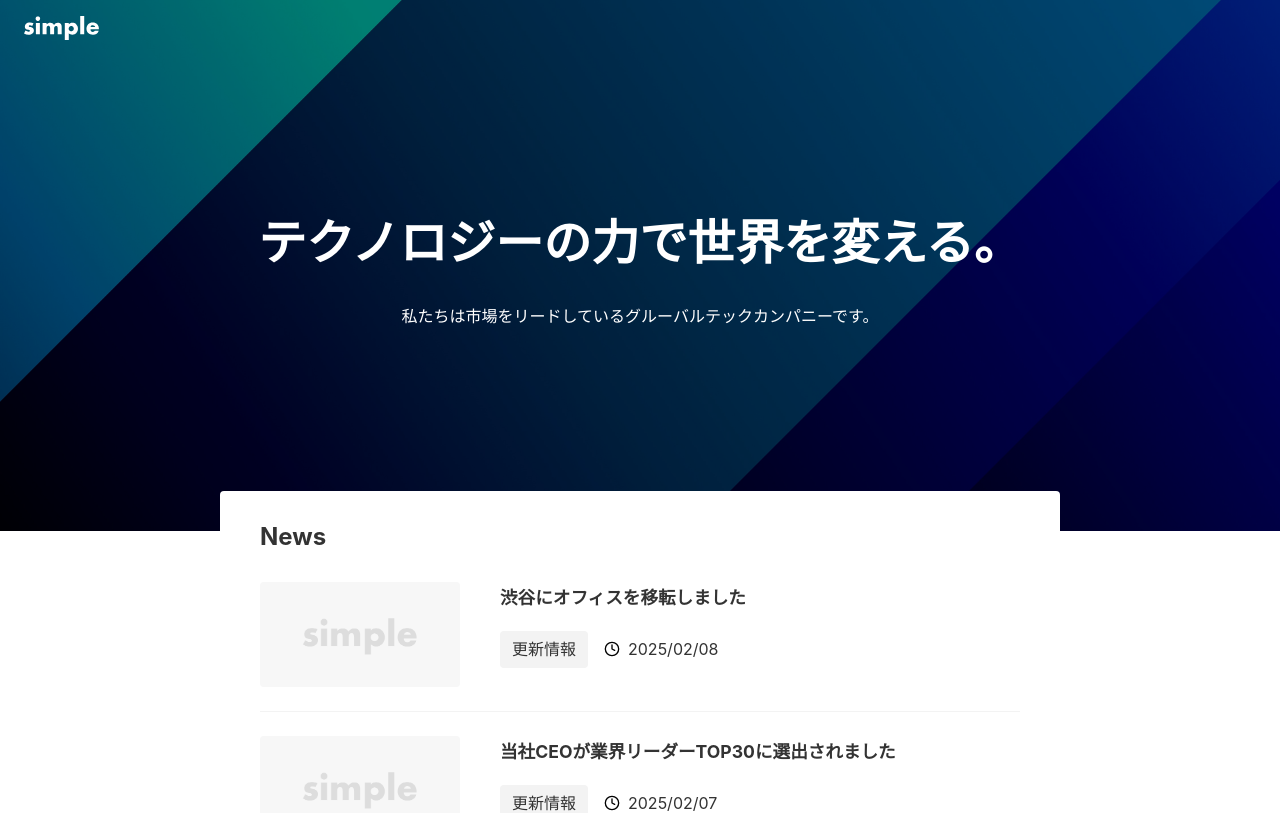
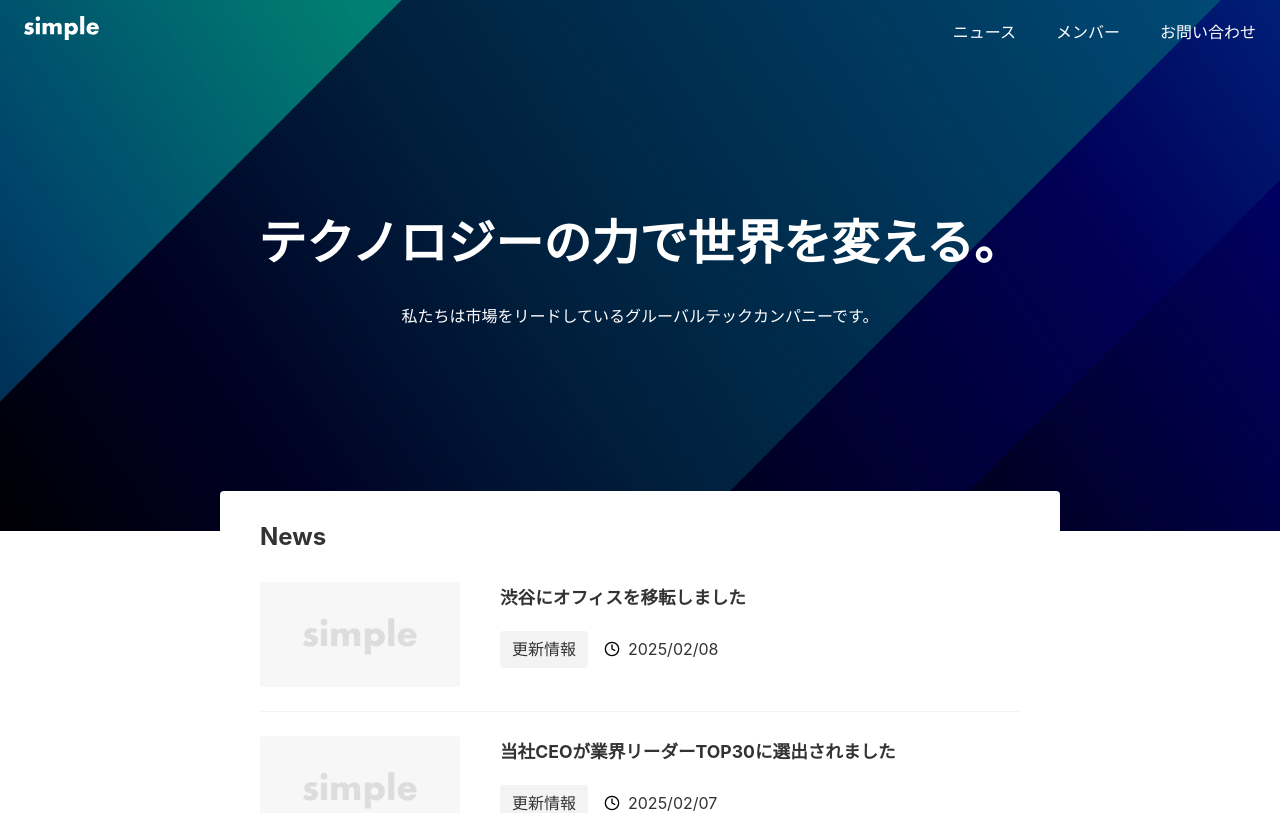
Before and after one commit to Tod9197/Next.js-HeadLess-CMS2, a Next.js app: page / in a window 1280 px wide. Shown: the top 813 px of the page. Built offline with nearby package versions, Linux system fonts and the light colour scheme.

Commit message:
Not Foundページの追加

```diff
--- a/app/_components/Footer/index.tsx
+++ b/app/_components/Footer/index.tsx
@@ -1,4 +1,5 @@
 import styles from "./index.module.css";
+import Link from "next/link";
 
 export default function Footer() {
   return (
@@ -7,13 +8,13 @@
         <nav className={styles.nav}>
           <ul className={styles.items}>
             <li className={styles.item}>
-              <a href="/news">ニュース</a>
+              <Link href="/news">ニュース</Link>
             </li>
             <li className={styles.item}>
-              <a href="/members">メンバー</a>
+              <Link href="/members">メンバー</Link>
             </li>
             <li className={styles.item}>
-              <a href="/conatct">お問い合わせ</a>
+              <Link href="/conatct">お問い合わせ</Link>
             </li>
           </ul>
         </nav>
--- a/app/_components/Header/index.module.css
+++ b/app/_components/Header/index.module.css
@@ -14,6 +14,11 @@
   height: 24px;
   width: auto;
 }
+.items {
+  display: flex;
+  color: #fff;
+  gap: 40px;
+}
 @media (max-width: 640px) {
   .header {
     padding: 24px 16px 8px;
--- a/app/_components/Header/index.tsx
+++ b/app/_components/Header/index.tsx
@@ -1,11 +1,12 @@
 import Image from "next/image";
+import Link from "next/link";
 import styles from "./index.module.css";
 
 export default function Header() {
   return (
     <>
       <header className={styles.header}>
-        <a href="/" className={styles.logoLink}>
+        <Link href="/" className={styles.logoLink}>
           <Image
             src="/logo.svg"
             alt="SIMPLE"
@@ -14,7 +15,20 @@
             height={133}
             priority
           />
-        </a>
+        </Link>
+        <nav className={styles.nav}>
+          <ul className={styles.items}>
+            <li>
+              <Link href="/news">ニュース</Link>
+            </li>
+            <li>
+              <Link href="/members">メンバー</Link>
+            </li>
+            <li>
+              <Link href="/conatct">お問い合わせ</Link>
+            </li>
+          </ul>
+        </nav>
       </header>
     </>
   );
--- a/app/_components/NewsList/index.tsx
+++ b/app/_components/NewsList/index.tsx
@@ -1,4 +1,5 @@
 import Image from "next/image";
+import Link from "next/link";
 import styles from "./index.module.css";
 import Category from "../Category";
 import Date from "../Date";
@@ -16,7 +17,7 @@
     <>
       {news.map((article) => (
         <li key={article.id} className={styles.list}>
-          <div className={styles.link}>
+          <Link href={`/news/${article.id}`} className={styles.link}>
             <Image
               className={styles.image}
               src="/no-image.png"
@@ -31,7 +32,7 @@
                 <Date date={article.publishedAt ?? article.createdAt} />
               </dd>
             </dl>
-          </div>
+          </Link>
         </li>
       ))}
     </>
```
Also changed, not shown: app/members/page.tsx (added, +7 -0 lines), app/not-found.module.css (added, +33 -0 lines), app/not-found.tsx (added, +18 -0 lines), app/members/page.module.css (added).
